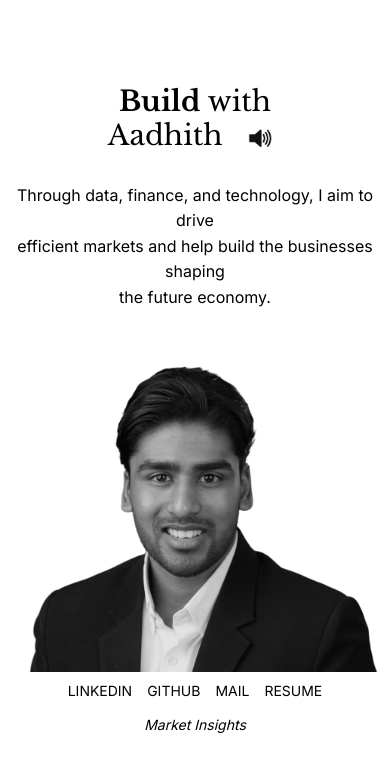
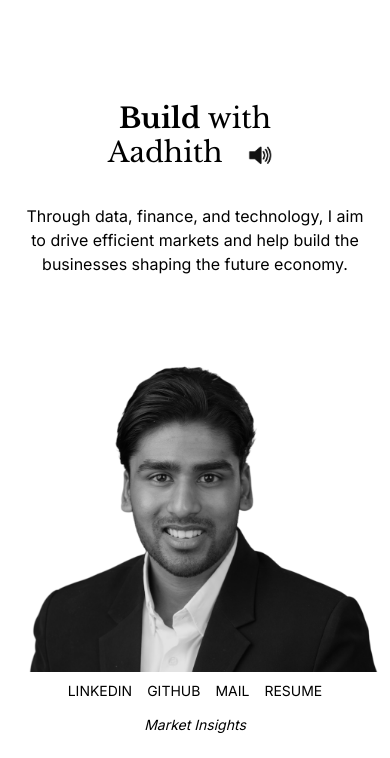
Before and after one commit to Aadhith11/aadhithkumaresan, a plain HTML site: page index.html in a window 390 px wide. Shown: the part 86-844 px from the top of the page. Drawn offline with nearby package versions, Linux system fonts and the light colour scheme.

Commit message:
Update with additional edits

```diff
--- a/index.html
+++ b/index.html
@@ -38,9 +38,7 @@
         <img src="images/speaker.png" class="speaker" alt="Speaker Icon" onclick="speakName()" />
       </h1>
       <p id="hero-description">
-        Through data, finance, and technology, I aim to drive<br />
-        efficient markets and help build the businesses shaping<br />
-        the future economy.
+        Through data, finance, and technology, I aim to drive efficient markets and help build the businesses shaping the future economy.
       </p>
     </div>
     <div class="hero-image">
--- a/style.css
+++ b/style.css
@@ -95,6 +95,11 @@ nav a {
 }
 
 .hero-text p {
+  white-space: normal;
+  word-break: normal;
+  overflow-wrap: break-word;
+  text-align: justify;
+  max-width: 100%;
   font-size: 18px;
   line-height: 1.6;
   margin-top: 20px;
@@ -543,16 +548,23 @@ nav a {
     grid-template-columns: repeat(2, 1fr);
     gap: 14px;
   }
-  .hackathon-item, .hackathon-item img {
-    height: auto;
-    min-height: unset;
-    object-fit: contain;
-    width: 100%;
-    background: #f8f8f8;
+  .hero-text p {
+    text-align: justify;
+    font-size: 16px;
+    line-height: 1.6;
   }
-  .hackathon-overlay {
-    font-size: 13px;
-    padding: 10px;
+  #hero-description {
+    display: block;
+    max-width: 90vw;
+    margin: 24px auto 0 auto;
+    text-align: center;
+    font-size: 16px;
+    line-height: 1.5;
+    white-space: normal;
+    word-break: normal;
+    overflow-wrap: normal;
+    font-family: 'Inter', sans-serif;
+    color: #000;
   }
 }
 
@@ -710,6 +722,19 @@ nav a {
     font-size: 13px;
     padding: 10px;
   }
+  #hero-description {
+    display: block;
+    max-width: 90vw;
+    margin: 24px auto 0 auto;
+    text-align: center;
+    font-size: 16px;
+    line-height: 1.5;
+    white-space: normal;
+    word-break: normal;
+    overflow-wrap: normal;
+    font-family: 'Inter', sans-serif;
+    color: #000;
+  }
 }
 
 /* Hackathons Innovation Pitching */
@@ -811,6 +836,19 @@ nav a {
   .hackathon-overlay {
     font-size: 13px;
     padding: 10px;
+  }
+  #hero-description {
+    display: block;
+    max-width: 90vw;
+    margin: 24px auto 0 auto;
+    text-align: center;
+    font-size: 16px;
+    line-height: 1.5;
+    white-space: normal;
+    word-break: normal;
+    overflow-wrap: normal;
+    font-family: 'Inter', sans-serif;
+    color: #000;
   }
 }
 
```
